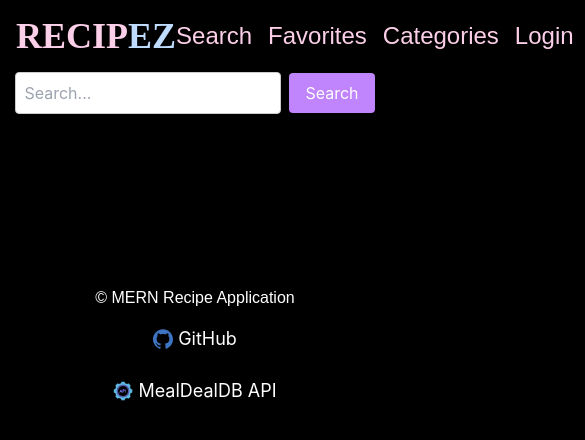
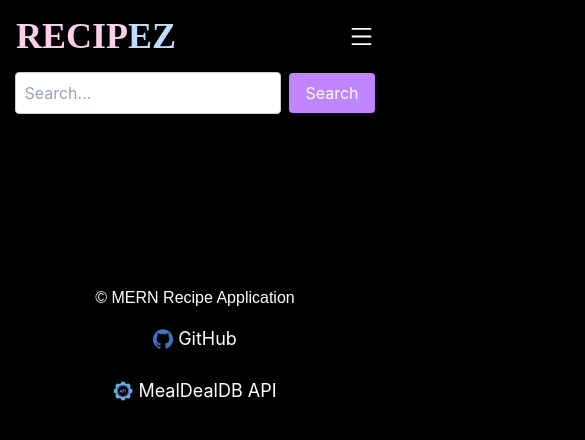
Before and after one commit to tjsiv/P2MSA-RecipEZ, a React (Create React App) app in the folder client/: page /search in a window 390 px wide. Shown: the top 440 px of the page, 585 px wide, since content can reach past the window. Built offline with nearby package versions, Linux system fonts and the light colour scheme.

Commit message:
Finished mobile responsive nav bar

```diff
--- a/client/src/components/Navbar.jsx
+++ b/client/src/components/Navbar.jsx
@@ -1,9 +1,21 @@
-import React from "react";
+import React, { useState } from "react";
 import { Link, useNavigate } from "react-router-dom";
 import { FaUser } from "react-icons/fa";
+import { AiOutlineClose, AiOutlineMenu } from "react-icons/ai";
 
 const Navbar = ({ user }) => {
   const navigate = useNavigate();
+
+  const [nav, setNav] = useState(true);
+
+  const toggleNav = () => {
+    setNav(!nav);
+    if (nav) {
+      document.body.classList.add('no-scroll');
+    } else {
+      document.body.classList.remove('no-scroll');
+    }
+  };
 
   const handleUserIconClick = () => {
     if (!user) {
@@ -20,7 +32,7 @@ const Navbar = ({ user }) => {
           Recip<span className="text-blue-200">EZ</span>
         </Link>
       </h1>
-      <ul className="flex">
+      <ul className="hidden md:flex">
         <li className="text-pink-200 pr-4 text-2xl">
           <Link to="/search">Search</Link>
         </li>
@@ -42,6 +54,39 @@ const Navbar = ({ user }) => {
           <FaUser />
         </li>
       </ul>
+      {/* Mobile Nav Toggle */}
+      <div onClick={toggleNav} className="block md:hidden">
+        {!nav ? (
+          <AiOutlineClose size={25} className="mr-4" />
+        ) : (
+          <AiOutlineMenu size={25} className="mr-4" />
+        )}
+      </div>
+      {/* Mobile Nav */}
+      <div
+        className={`fixed top-0 ease-in-out duration-200 ${
+          !nav
+            ? "left-0 w-[60%] min-h-screen h-[125vh] border-gray-900 bg-black"
+            : "left-[-100%] min-h-screen h-[125vh]"
+        }`}
+      >
+        <h1 className="w-full text-3xl font-bold text-pink-200 m-4 uppercase">
+          Recip<span className="text-blue-200">EZ</span>
+        </h1>
+        <ul className="pt-4 uppercase mx-4">
+          <li className="p-4 border-b border-gray-600">Search</li>
+          <li className="p-4 border-b border-gray-600">Favorites</li>
+          <li className="p-4 border-b border-gray-600">Categories</li>
+          <li className="p-4 border-b border-gray-600">Login</li>
+        </ul>
+      </div>
+      {/* Hidden Nav Toggle */}
+      <div
+        onClick={toggleNav}
+        className={`fixed top-0 right-0 h-full w-[40%] bg-transparent ${
+          nav ? "right-full" : "right-0 bg-pink-500"
+        }`}
+      ></div>
     </div>
   );
 };
```
Also changed, not shown: client/src/components/RecipeCard.jsx (+11 -6 lines).
